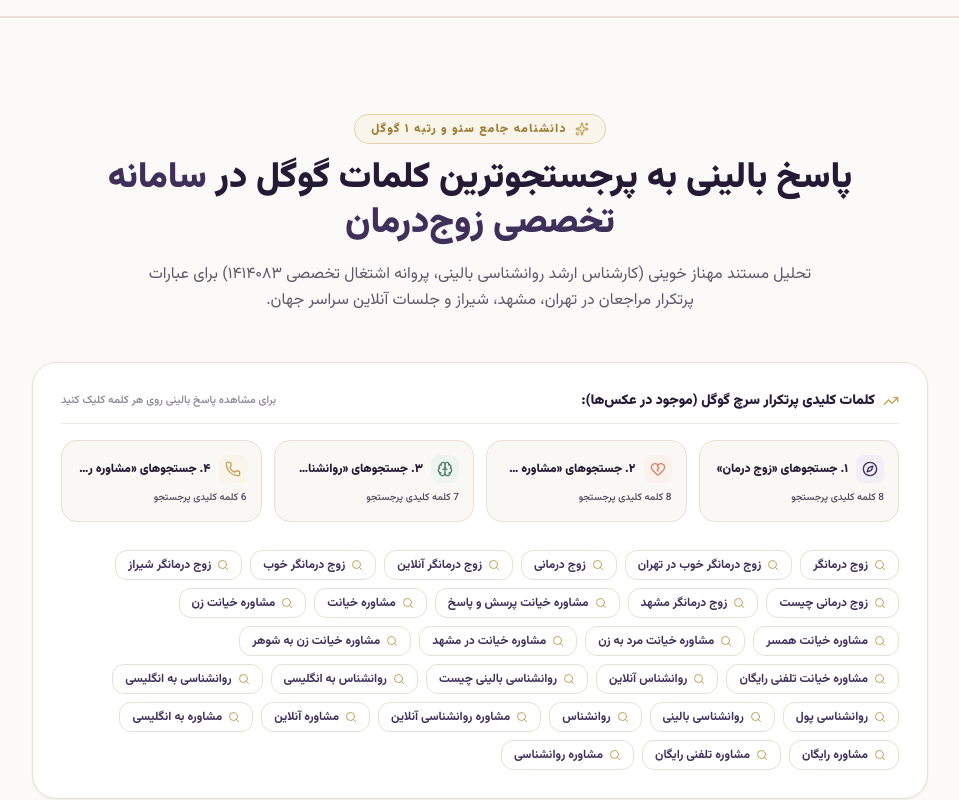
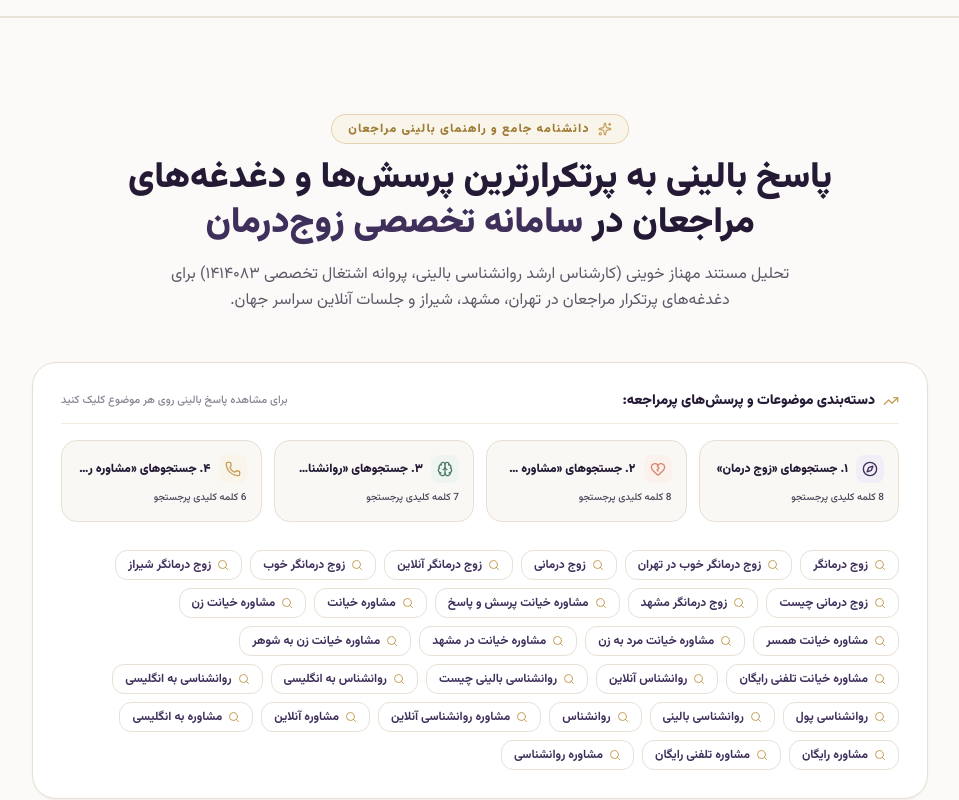
Before and after one commit to hparsian/Zoojdarman, a React (Vite) app: page / in a window 1280 px wide. Shown: the part 7200-8000 px from the top of the page, without its empty margins (314-1273 px from the left). Built offline with nearby package versions, Linux system fonts and the light colour scheme.

Commit message:
refactor: update branding and messaging for client clarity
Shifted terminology from SEO-focused language to client-centered clinical guidance across keywords, headers, and metadata to better reflect the service's primary function.

```diff
--- a/src/components/KeywordsHubSection.tsx
+++ b/src/components/KeywordsHubSection.tsx
@@ -128,7 +128,7 @@ export const KeywordsHubSection: React.FC<KeywordsHubSectionProps> = ({
       query: 'زوج درمانی چیست و چه زمانی به زوج درمانگر مراجعه کنیم؟',
       cluster: 'couples',
       clusterLabel: 'زوج درمانی چیست',
-      badge: 'ترند برتر گوگل',
+      badge: 'پرسش پرتکرار مراجعان',
       monthlySearches: '۹۵,۰۰۰+ جستجو در ماه',
       isExactGoogleSuggestion: true,
       answerSummary:
@@ -493,28 +493,28 @@ export const KeywordsHubSection: React.FC<KeywordsHubSectionProps> = ({
         <div className="text-center max-w-3xl mx-auto mb-12">
           <div className="inline-flex items-center gap-2 text-xs font-black tracking-widest text-[#9E7D36] uppercase mb-3 bg-[#FAF5EB] px-4 py-1.5 rounded-full border border-[#C5A059]/40">
             <Sparkles className="w-3.5 h-3.5 text-[#C5A059]" />
-            <span>دانشنامه جامع سئو و رتبه ۱ گوگل</span>
+            <span>دانشنامه جامع و راهنمای بالینی مراجعان</span>
           </div>
 
           <h2 className="text-2xl sm:text-4xl font-black text-[#241A35] mb-4 leading-tight">
-            پاسخ بالینی به پرجستجوترین کلمات گوگل در{' '}
+            پاسخ بالینی به پرتکرارترین پرسش‌ها و دغدغه‌های مراجعان در{' '}
             <span className="text-[#3E2F5B] block sm:inline">سامانه تخصصی زوج‌درمان</span>
           </h2>
 
           <p className="text-sm sm:text-base text-[#5E5868] leading-relaxed max-w-2xl mx-auto">
-            تحلیل مستند مهناز خوینی (کارشناس ارشد روانشناسی بالینی، پروانه اشتغال تخصصی ۱۴۱۴۰۸۳) برای عبارات پرتکرار مراجعان در تهران، مشهد، شیراز و جلسات آنلاین سراسر جهان.
+            تحلیل مستند مهناز خوینی (کارشناس ارشد روانشناسی بالینی، پروانه اشتغال تخصصی ۱۴۱۴۰۸۳) برای دغدغه‌های پرتکرار مراجعان در تهران، مشهد، شیراز و جلسات آنلاین سراسر جهان.
           </p>
         </div>
 
-        {/* 4 Pillars Google Autocomplete Box (Exact match with user screenshots) */}
+        {/* 4 Pillars Topics Box */}
         <div className="max-w-4xl mx-auto mb-10 space-y-4">
           <div className="bg-white p-5 sm:p-7 rounded-3xl border border-[#E8DFD5] shadow-xs">
             <div className="flex items-center justify-between flex-wrap gap-2 mb-4 pb-3 border-b border-[#F0EAE1]">
               <div className="flex items-center gap-2 text-xs sm:text-sm font-black text-[#241A35]">
                 <TrendingUp className="w-4 h-4 text-[#C5A059]" />
-                <span>کلمات کلیدی پرتکرار سرچ گوگل (موجود در عکس‌ها):</span>
+                <span>دسته‌بندی موضوعات و پرسش‌های پرمراجعه:</span>
               </div>
-              <span className="text-[11px] text-[#8A8494] font-medium">برای مشاهده پاسخ بالینی روی هر کلمه کلیک کنید</span>
+              <span className="text-[11px] text-[#8A8494] font-medium">برای مشاهده پاسخ بالینی روی هر موضوع کلیک کنید</span>
             </div>
 
             {/* Pillar Grid Tabs */}
--- a/src/seo.ts
+++ b/src/seo.ts
@@ -465,9 +465,9 @@ export function seoForRoute(route: RouteState): SeoPage {
 
     case 'topics':
       return {
-        title: 'دانشنامه کلمات کلیدی و جستجوهای پرطرفدار زوج درمان در گوگل | مهناز خوینی',
+        title: 'دانشنامه موضوعات و پرسش‌های پرمراجعه زوج‌درمانی و خانواده | مهناز خوینی',
         description:
-          'راهنمای موضوعی جستجوهای پرطرفدار زوج درمان در گوگل؛ انتخاب مقاله یا خدمت مناسب مشاجرات مکرر، خیانت، سردی رابطه و تصمیم‌گیری درباره طلاق.',
+          'راهنمای جامع موضوعات و پرسش‌های مراجعان زوج‌درمانی؛ انتخاب مقاله یا خدمت مناسب مشاجرات مکرر، خیانت، سردی رابطه و تصمیم‌گیری درباره طلاق.',
         path: '/topics',
         breadcrumb: [{ name: 'صفحه اصلی' }, { name: 'موضوعات پرجستجو' }],
       };
```
Also changed, not shown: src/data/articles.json.
